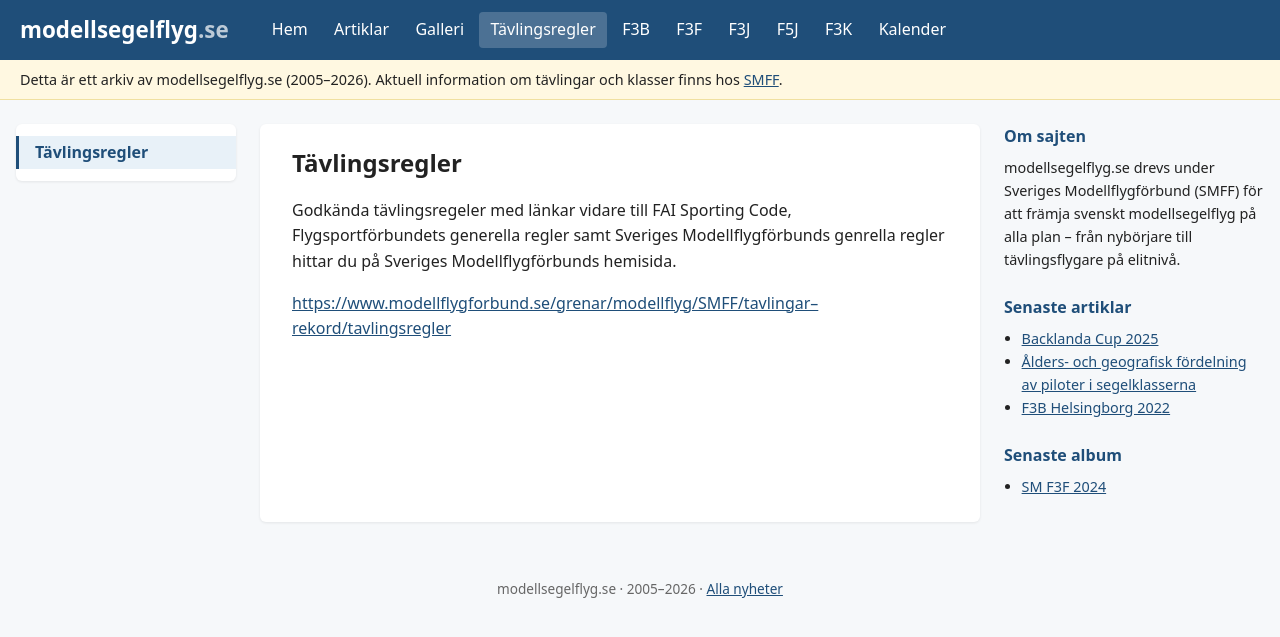
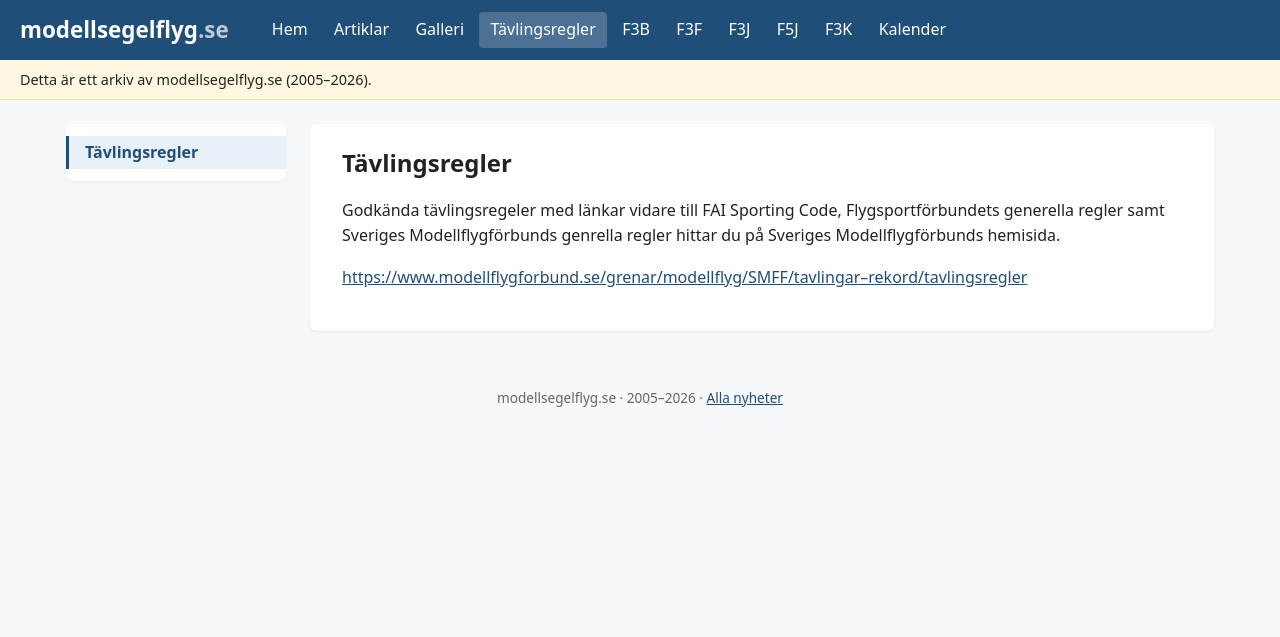
Before and after one commit to boomerxe3/msf-arkiv-prototyp, a Jekyll site: the page built from _sidor/tavlingsregler.md, in a window 1280 px wide. Shown: the top 637 px of the page. Built offline with Jekyll 4.4.1, drawn with Linux system fonts in a browser that asks for light colours.

Commit message:
Ta bort högerspalt och SMFF-text i arkivnotisen
Co-authored-by: Copilot App <223556219+Copilot@users.noreply.github.com>

```diff
--- a/_layouts/default.html
+++ b/_layouts/default.html
@@ -21,8 +21,7 @@
   </header>
 
   <div class="notice">
-    Detta är ett arkiv av modellsegelflyg.se (2005–2026). Aktuell information om tävlingar och klasser finns hos
-    <a href="https://www.modellflygforbund.se/grenar/modellflyg/SMFF/tavlingar--rekord/tavlingsklasser">SMFF</a>.
+    Detta är ett arkiv av modellsegelflyg.se (2005–2026).
   </div>
 
   {%- assign has_sidenav = false -%}
@@ -32,20 +31,6 @@
     <main>
       {{ content }}
     </main>
-    <aside>
-      <h3>Om sajten</h3>
-      <p>modellsegelflyg.se drevs under Sveriges Modellflygförbund (SMFF) för att främja svenskt modellsegelflyg på alla plan – från nybörjare till tävlingsflygare på elitnivå.</p>
-      <h3>Senaste artiklar</h3>
-      <ul>
-        {%- assign latest = site.artiklar | sort: "date" | reverse -%}
-        {%- for a in latest limit: 5 %}<li><a href="{{ a.url | relative_url }}">{{ a.title }}</a></li>{% endfor -%}
-      </ul>
-      <h3>Senaste album</h3>
-      <ul>
-        {%- assign albums = site.album | sort: "date" | reverse -%}
-        {%- for a in albums limit: 5 %}<li><a href="{{ a.url | relative_url }}">{{ a.title }}</a></li>{% endfor -%}
-      </ul>
-    </aside>
   </div>
 
   <footer>
--- a/assets/css/style.css
+++ b/assets/css/style.css
@@ -18,13 +18,9 @@ img { max-width: 100%; height: auto; }
 
 .notice { background: #fff8e1; border-bottom: 1px solid #f0e0a0; padding: 0.5rem 1.25rem; font-size: 0.9rem; }
 
-.layout { max-width: 1100px; margin: 1.5rem auto; padding: 0 1rem; display: grid; grid-template-columns: minmax(0, 1fr) 260px; gap: 1.5rem; }
+.layout { max-width: 960px; margin: 1.5rem auto; padding: 0 1rem; display: grid; grid-template-columns: minmax(0, 1fr); gap: 1.5rem; }
 main { background: #fff; padding: 1.5rem 2rem; border-radius: 6px; box-shadow: 0 1px 3px rgba(0, 0, 0, 0.08); }
-aside { font-size: 0.9rem; }
-aside h3 { margin: 0 0 0.4rem; font-size: 1rem; color: var(--blue); }
-aside ul { padding-left: 1.1rem; margin: 0 0 1.5rem; }
-aside p { margin: 0 0 1.5rem; }
-.layout.has-sidenav { max-width: 1300px; grid-template-columns: 220px minmax(0, 1fr) 260px; }
+.layout.has-sidenav { max-width: 1180px; grid-template-columns: 220px minmax(0, 1fr); }
 .sidenav { font-size: 0.9rem; align-self: start; position: sticky; top: 1rem; background: #fff; border-radius: 6px; box-shadow: 0 1px 3px rgba(0, 0, 0, 0.08); padding: 0.75rem 0; }
 .sidenav ul { list-style: none; margin: 0; padding: 0; }
 .sidenav ul ul { padding-left: 0.9rem; }
@@ -32,8 +28,7 @@ aside p { margin: 0 0 1.5rem; }
 .sidenav a:hover { background: var(--sky); }
 .sidenav a.active { border-left-color: var(--blue); background: var(--sky); font-weight: 600; }
 .sidenav-root { font-weight: 700; font-size: 1rem; }
-@media (max-width: 1100px) { .layout.has-sidenav { grid-template-columns: 220px minmax(0, 1fr); } .layout.has-sidenav aside { grid-column: 2; } }
-@media (max-width: 800px) { .layout, .layout.has-sidenav { grid-template-columns: 1fr; } .layout.has-sidenav aside { grid-column: auto; } .sidenav { position: static; } main { padding: 1rem; } }
+@media (max-width: 800px) { .layout, .layout.has-sidenav { grid-template-columns: 1fr; } .sidenav { position: static; } main { padding: 1rem; } }
 
 h1 { margin-top: 0; line-height: 1.25; }
 .meta { color: var(--muted); font-size: 0.85rem; }
```
